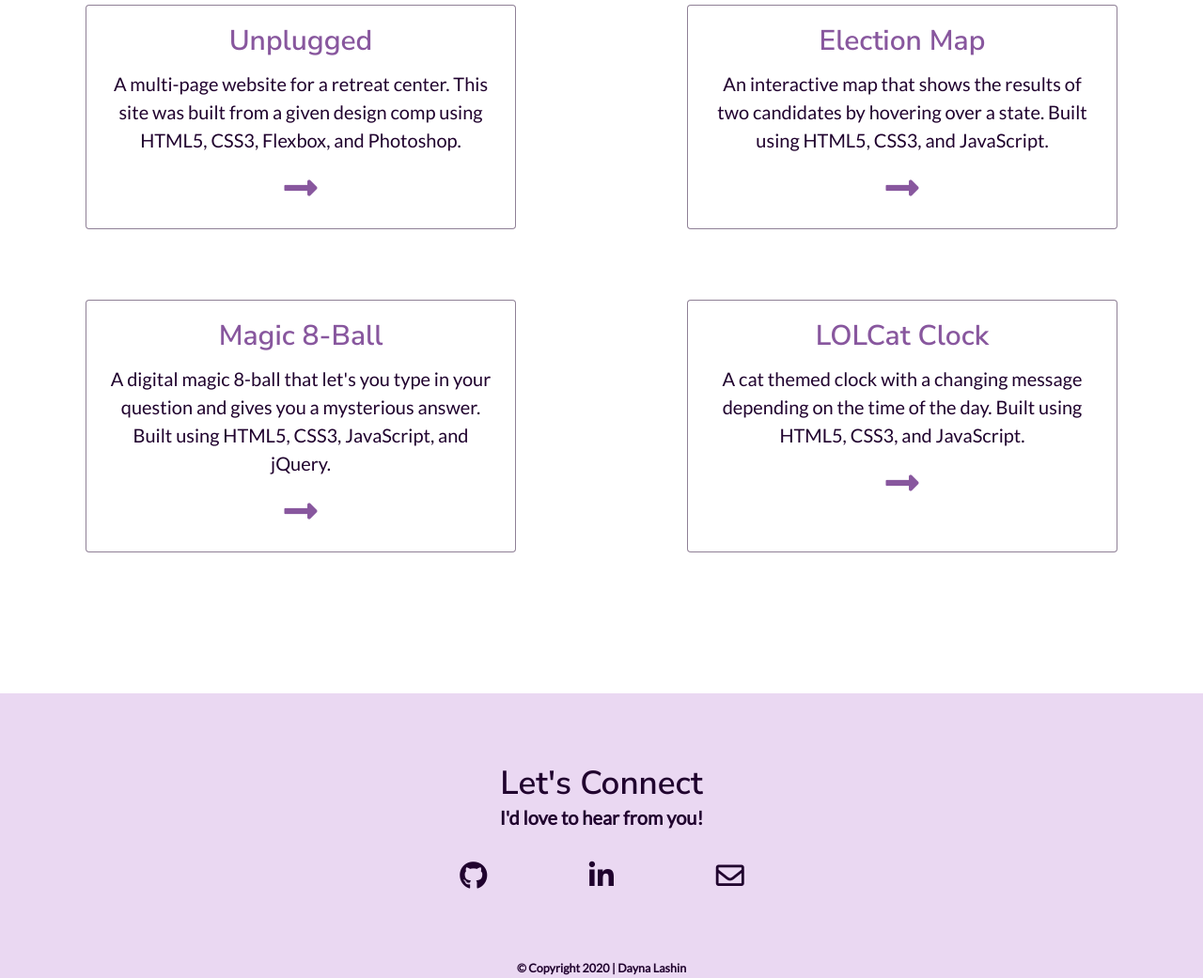
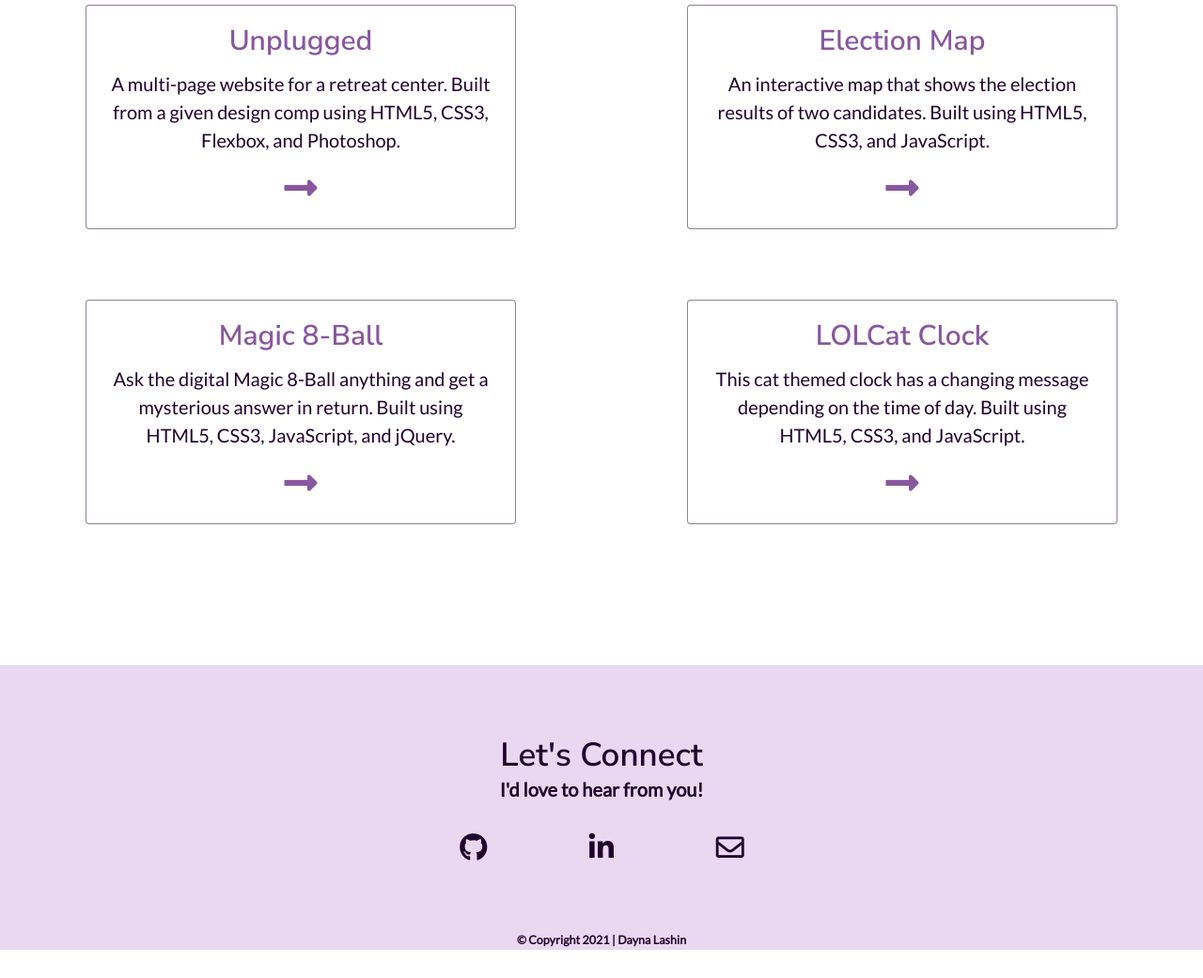
Before and after one commit to Dayna-Lashin/portfolio-2021, a website built with Parcel: page index.html in a window 1280 px wide. Shown: the part 1330-2371 px from the top of the page at 94% size. After the commit the page ends 2341 px from the top, so only its background shows below. Built offline with nearby package versions, Linux system fonts and the light colour scheme.

Commit message:
More edits to project copy and title font size on desktop

```diff
--- a/css/main.css
+++ b/css/main.css
@@ -375,7 +375,7 @@ textarea {
    .contact a span.fab.fa-linkedin-in,
    .contact a span.far.fa-envelope {
      color: #20022E !important; /* overrides Bootstrap */
-     font-size: 1.5em; /* 22px */
+     font-size: 1.5em; /* 24px */
      margin-top: 16px;
      padding-bottom: 75px;
    }
@@ -580,7 +580,7 @@ textarea {
      }
 
      .title {
-       font-size: 2.75em; /* 50px */
+       font-size: 3em; /* 54px */
      }
 
      /***** ABOUT SECTION STYLES *****/
--- a/index.html
+++ b/index.html
@@ -89,7 +89,7 @@
                     Hi, I'm Dayna.
                   </h3>
                   <p class="text-center text-md-left">
-                    I'm a Front End Developer based in New York. Technologies I'm familiar with are: <span>HTML5, CSS3, SCSS, Bootstrap, JavaScript, and jQuery.</span> I am currently working on learning React. You can find some of my latest projects below and more on my GitHub.
+                    I'm a Front End Developer based in New York. Technologies I'm familiar with are: <span>HTML5, CSS3, SCSS, Bootstrap, JavaScript, and jQuery.</span> I am currently learning React. You can find some of my latest projects below and more on my GitHub.
                   </p>
                   <div class="d-flex justify-content-center justify-content-md-start">
                     <a href="https://github.com/Dayna-Lashin" target="_blank">
@@ -133,7 +133,7 @@
               <div class="card w-75 text-center card-1"> <!-- first card -->
                 <div class="card-body bg-card">
                   <h3 class="card-title">Unplugged</h3>
-                  <p class="card-text">A multi-page website for a retreat center. This site was built from a given design comp using HTML5, CSS3, Flexbox, and Photoshop.</p>
+                  <p class="card-text">A multi-page website for a retreat center. Built from a given design comp using HTML5, CSS3, Flexbox, and Photoshop.</p>
                   <a href="https://dayna-lashin.github.io/206-unplugged/index.html" target="_blank" class="card-link">
                     <span class="fas fa-long-arrow-alt-right"></span>
                   </a>
@@ -145,7 +145,7 @@
               <div class="card w-75 text-center card-2"> <!-- second card -->
                 <div class="card-body bg-card">
                   <h3 class="card-title">Election Map</h3>
-                  <p class="card-text">An interactive map that shows the results of two candidates by hovering over a state. Built using HTML5, CSS3, and JavaScript.</p>
+                  <p class="card-text">An interactive map that shows the election results of two candidates. Built using HTML5, CSS3, and JavaScript.</p>
                   <a href="https://dayna-lashin.github.io/election-map/" target="_blank" class="card-link">
                     <span class="fas fa-long-arrow-alt-right"></span>
                   </a>
@@ -159,7 +159,7 @@
               <div class="card w-75 w-md-100 text-center card-3"> <!-- third card -->
                 <div class="card-body bg-card">
                   <h3 class="card-title">Magic 8-Ball</h3>
-                  <p class="card-text">A digital magic 8-ball that let's you type in your question and gives you a mysterious answer. Built using HTML5, CSS3, JavaScript, and jQuery.</p>
+                  <p class="card-text">Ask the digital Magic 8-Ball anything and get a mysterious answer in return. Built using HTML5, CSS3, JavaScript, and jQuery.</p>
                   <a href="https://dayna-lashin.github.io/magic-8-ball/" target="_blank" class="card-link">
                     <span class="fas fa-long-arrow-alt-right"></span>
                   </a>
@@ -171,7 +171,7 @@
               <div class="card w-75 text-center card-4"> <!-- fourth card -->
                 <div class="card-body bg-card">
                   <h3 class="card-title">LOLCat Clock</h3>
-                  <p class="card-text"> A cat themed clock with a changing message depending on the time of the day. Built using HTML5, CSS3, and JavaScript.</p>
+                  <p class="card-text">This cat themed clock has a changing message depending on the time of day. Built using HTML5, CSS3, and JavaScript.</p>
                   <a href="https://dayna-lashin.github.io/lolcat-clock/" target="_blank" class="card-link">
                     <span class="fas fa-long-arrow-alt-right"></span>
                   </a>
@@ -220,7 +220,7 @@
           <div class="row">
             <div class="col-12">
               <p class="text-center copyright">
-                &copy; Copyright 2020 | Dayna Lashin
+                &copy; Copyright 2021 | Dayna Lashin
               </p>
             </div>
           </div>
```
